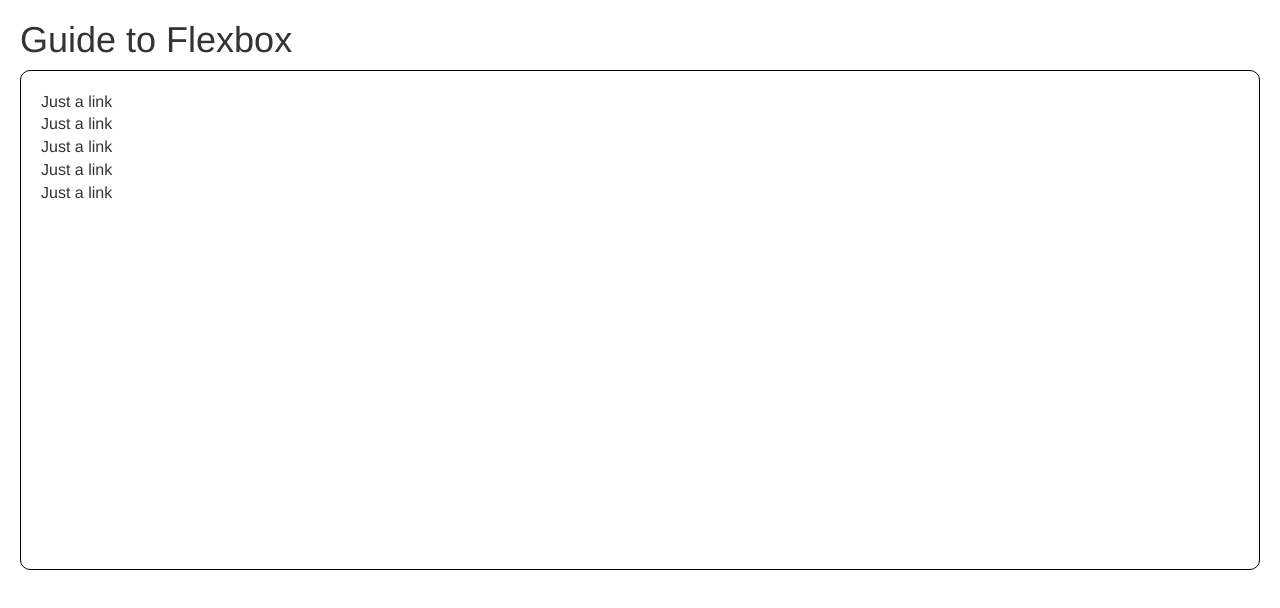
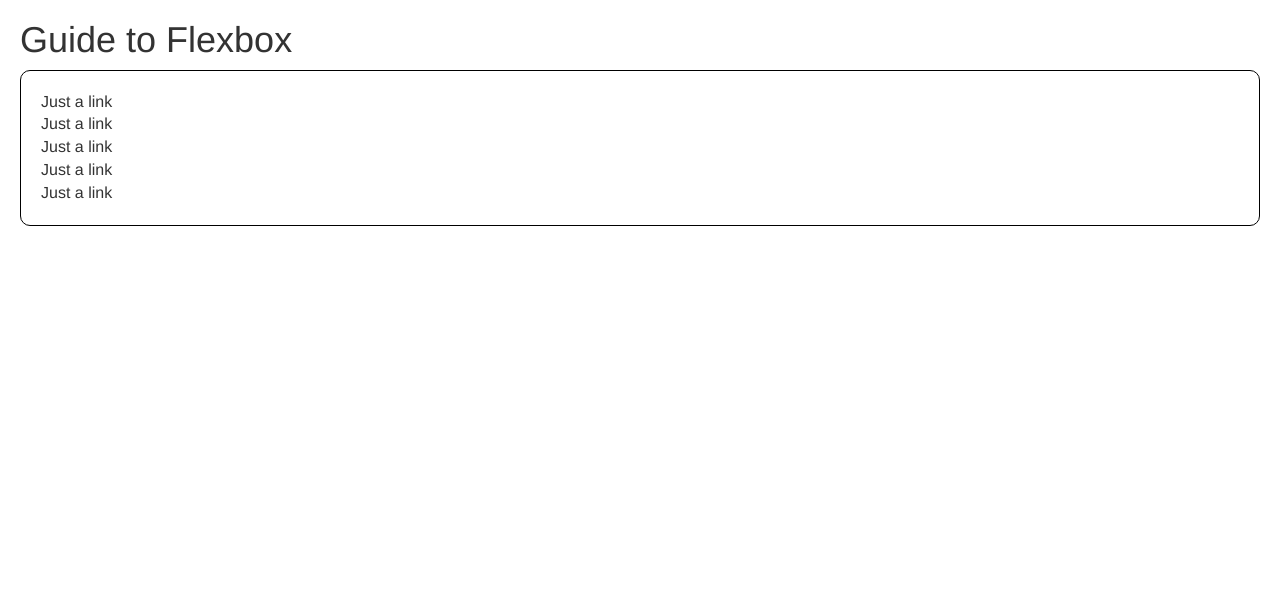
Before and after one commit to lordchancellor/flexbox-demo, a plain HTML site: page index.html in a window 1280 px wide. Drawn offline with nearby package versions, Linux system fonts and the light colour scheme; files that its build step writes are made by us from their sources.

Commit message:
Fixed a height issue with the ul in the first example

```diff
--- a/css/sass/partials/_global.scss
+++ b/css/sass/partials/_global.scss
@@ -12,10 +12,6 @@ body {
     margin: 0px 20px;
 }
 
-ul {
-    list-style-type: none;
-}
-
 .flex-container	{
 	border: 1px solid black;
 	border-radius: 10px;
@@ -23,6 +19,11 @@ ul {
 	height: auto;
     min-height: 500px;
     padding: 20px;
+}
+
+ul.flex-container {
+    list-style-type: none;
+    min-height: 0;
 }
 
 .link {
```
